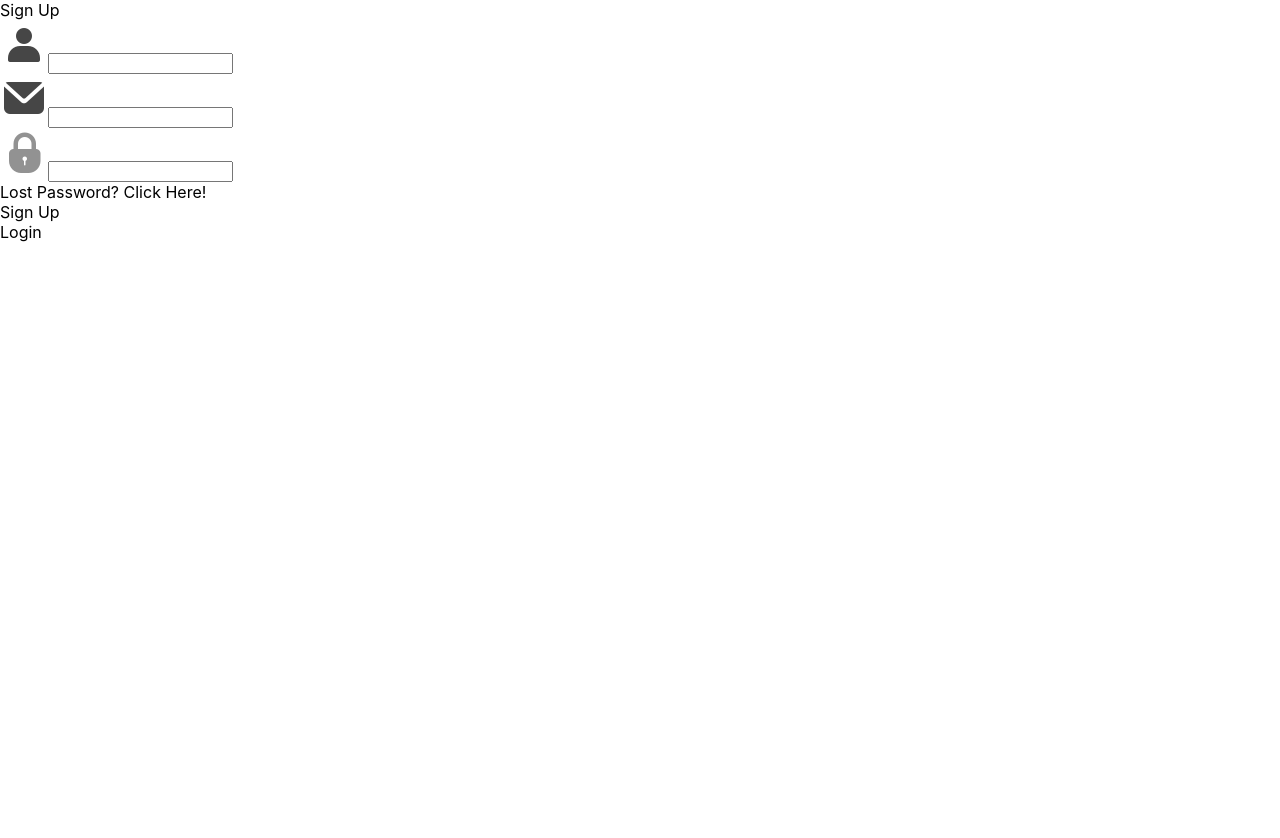
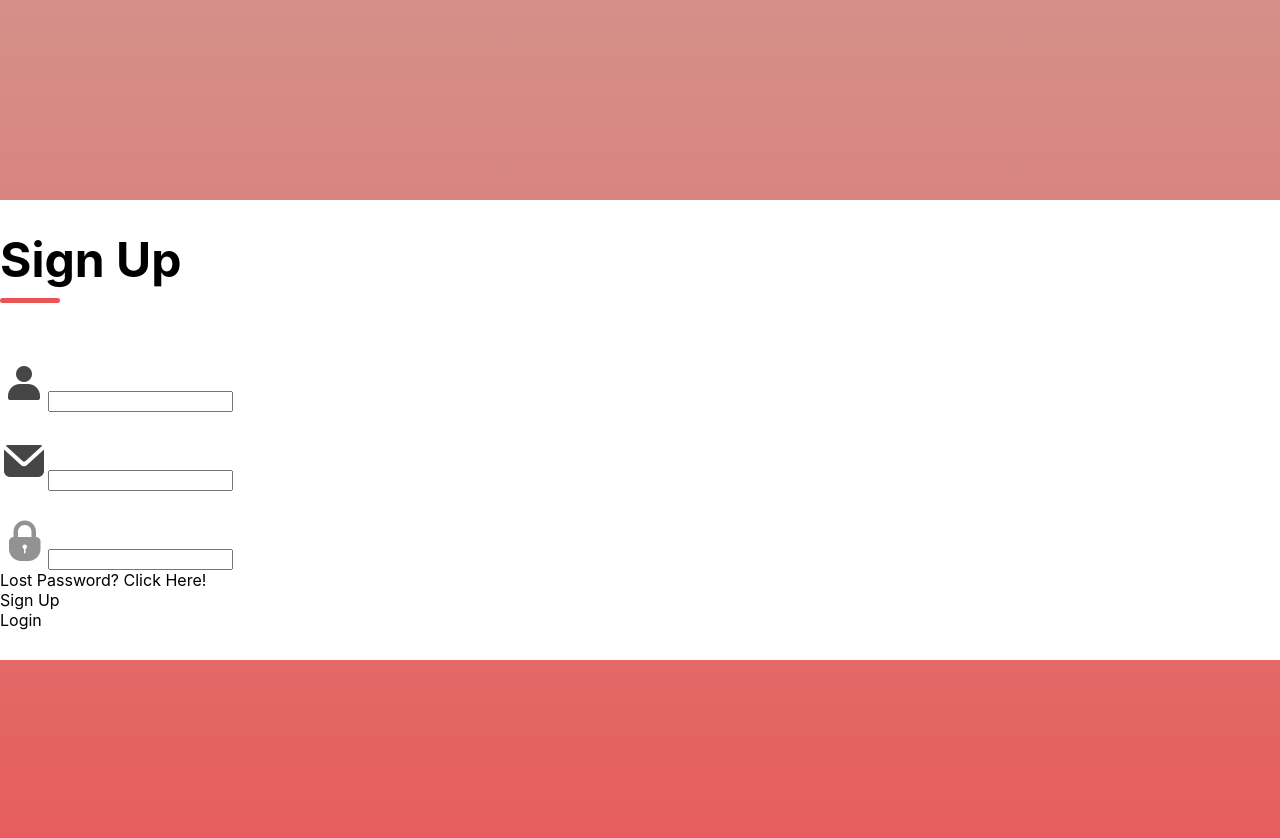
Before and after one commit to grantmccord/UNest, a React (Create React App) app in the folder unest-app/frontend/LoginPage/login-page/: page / in a window 1280 px wide. Shown: the top 838 px of the page. Before the commit the page ends 800 px from the top, so only its background shows below. Built offline with nearby package versions, Linux system fonts and the light colour scheme.

Commit message:
Added background styling-Sud

```diff
--- a/unest-app/frontend/LoginPage/login-page/src/Components/LoginSignup/LoginSignup.css
+++ b/unest-app/frontend/LoginPage/login-page/src/Components/LoginSignup/LoginSignup.css
@@ -0,0 +1,34 @@
+.container{
+    display: flex;
+    flex-direction: column;
+    margin: auto;
+    margin-top: 200px;
+    background: white;
+    padding-bottom: 30px;
+}
+
+.header{
+    display: flex;
+    flex-direction: column;
+    align-content: center;
+    gap: 9px;
+    width: 100%;
+    margin-top: 30px;
+}
+.text{
+    color: black;
+    font-size: 48px;
+    font-weight: 700;
+}
+.underline{
+    width: 60px;
+    height: 5px;
+    background: #EA5455;
+    border-radius: 10px;
+}
+.inputs{
+    margin-top: 55px;
+    display: flex;
+    flex-direction: column;
+    gap: 25px;
+}
--- a/unest-app/frontend/LoginPage/login-page/src/index.css
+++ b/unest-app/frontend/LoginPage/login-page/src/index.css
@@ -5,6 +5,8 @@ body {
     sans-serif;
   -webkit-font-smoothing: antialiased;
   -moz-osx-font-smoothing: grayscale;
+  height: 100vh;
+  background: linear-gradient(#d59089, #EA5455);
 }
 
 code {
```
